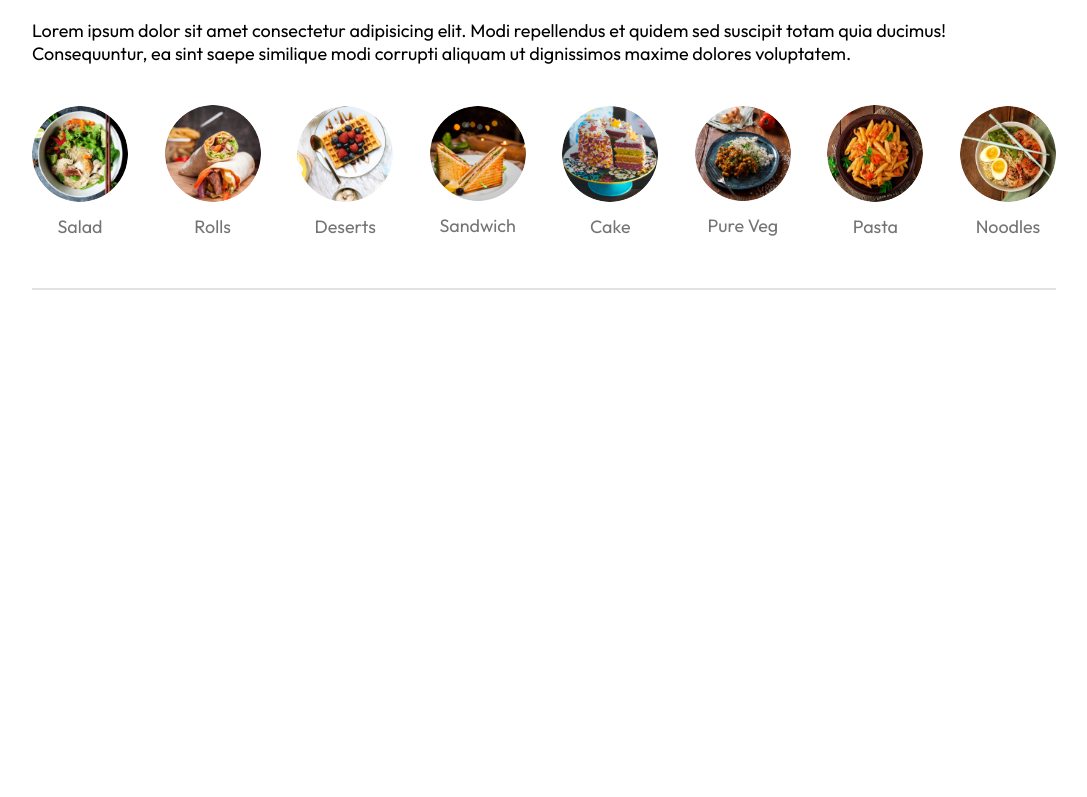
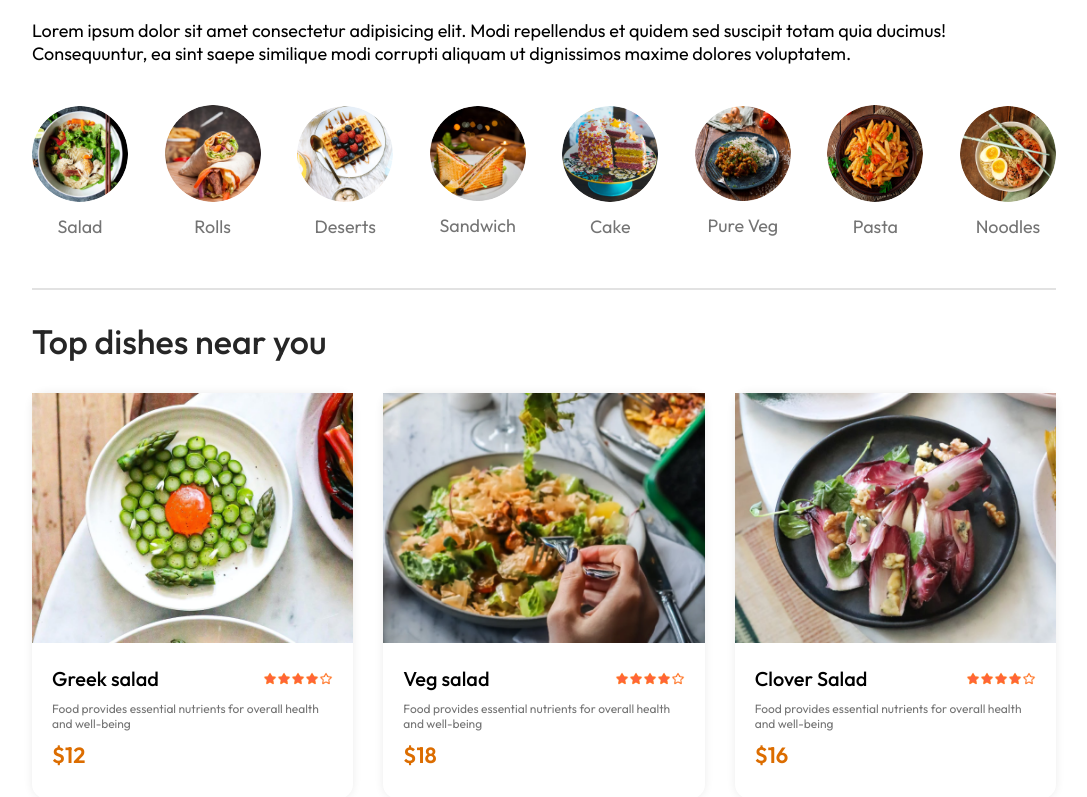
Before and after one commit to ayselhasanli/foodToGo-delivery-page, a React (Vite) app in the folder frontend/: page / in a window 1280 px wide. Shown: the part 649-1446 px from the top of the page, without its empty margins (96-1183 px from the left). Before the commit the page ends 949 px from the top, so only its background shows below. Built offline with nearby package versions, Linux system fonts and the light colour scheme.

Commit message:
Food list created in home page

```diff
--- a/frontend/src/components/ExploreMenu/ExploreMenu.css
+++ b/frontend/src/components/ExploreMenu/ExploreMenu.css
@@ -43,6 +43,11 @@
   cursor: pointer;
 }
 
+.explore-menu .explore-menu-list .menu-list-item .active {
+  border: 4px solid var(--orange);
+  padding: 0.2rem;
+}
+
 .explore-menu hr {
   margin: 1rem 0;
   height: 0.2rem;
--- a/frontend/src/components/ExploreMenu/ExploreMenu.jsx
+++ b/frontend/src/components/ExploreMenu/ExploreMenu.jsx
@@ -1,7 +1,7 @@
 import "./ExploreMenu.css";
 import { menu_list } from "../../assets/assets";
 
-const ExploreMenu = () => {
+const ExploreMenu = ({category, setCategory}) => {
   return (
     <div className="explore-menu" id="exploreMenu">
       <h1>Explore our menu</h1>
@@ -14,8 +14,20 @@
       <div className="explore-menu-list">
         {menu_list.map((item, index) => {
           return (
-            <div key={index} className="menu-list-item">
-              <img src={item.menu_image} alt="" />
+            <div
+              onClick={() =>
+                setCategory((prev) =>
+                  prev === item.menu_name ? "All" : item.menu_name
+                )
+              }
+              key={index}
+              className="menu-list-item"
+            >
+              <img
+                className={category === item.menu_name ? "active" : ""}
+                src={item.menu_image}
+                alt=""
+              />
               <p>{item.menu_name}</p>
             </div>
           );
--- /dev/null
+++ b/frontend/src/components/FoodDisplay/FoodDisplay.css
@@ -0,0 +1,16 @@
+.food-display {
+  margin-top: 2rem;
+}
+
+.food-display h1 {
+  color: var(--dark-gray);
+  font-weight: 500;
+}
+
+.food-display .food-display-list {
+  display: grid;
+  grid-template-columns: repeat(auto-fill, minmax(240px, 1fr));
+  margin-top: 3rem;
+  gap: 3rem;
+  row-gap: 5rem;
+}
--- /dev/null
+++ b/frontend/src/components/FoodDisplay/FoodDisplay.jsx
@@ -0,0 +1,30 @@
+import { useContext } from "react";
+import "./FoodDisplay.css";
+import { StoreContext } from "../../context/StoreContext";
+import FoodItem from "../FoodItem/FoodItem";
+
+const FoodDisplay = ({ category }) => {
+  const { food_list } = useContext(StoreContext);
+
+  return (
+    <div className="food-display" id="foodList">
+      <h1>Top dishes near you</h1>
+      <div className="food-display-list">
+        {food_list.map((item, index) => {
+          return (
+            <FoodItem
+              key={index}
+              id={item._id}
+              name={item.name}
+              description={item.description}
+              img={item.image}
+              price={item.price}
+            />
+          );
+        })}
+      </div>
+    </div>
+  );
+};
+
+export default FoodDisplay;
--- /dev/null
+++ b/frontend/src/components/FoodItem/FoodItem.css
@@ -0,0 +1,49 @@
+.food-item {
+  width: 100%;
+  margin: 0 auto;
+  border-radius: 1.5rem;
+  box-shadow: 0px 0px 10px #00000015;
+  transition: var(--transition);
+  animation: fadeIn 3s;
+}
+
+.food-item .food-item-image-container img {
+  width: 100%;
+  border: 15px 15px 0 0;
+}
+
+.food-item .food-item-info {
+  padding: 2rem;
+}
+
+.food-item .food-item-info {
+  padding: 2rem;
+}
+
+.food-item .food-item-info .food-item-name-rating {
+  display: flex;
+  align-items: center;
+  justify-content: space-between;
+  margin-bottom: 1rem;
+}
+
+.food-item .food-item-info .food-item-name-rating p {
+  font-size: 2rem;
+  font-weight: 500;
+}
+
+.food-item .food-item-info .food-item-name-rating img {
+  width: 7rem;
+}
+
+.food-item .food-item-info .food-item-description {
+  color: var(--gray);
+  font-size: 1.2rem;
+}
+
+.food-item .food-item-info .food-item-price {
+  color: var(--orange);
+  font-size: 2.2rem;
+  font-weight: 600;
+  margin: 1rem 0;
+}
--- /dev/null
+++ b/frontend/src/components/FoodItem/FoodItem.jsx
@@ -0,0 +1,22 @@
+import { assets } from "../../assets/assets";
+import "./FoodItem.css";
+
+const FoodItem = ({ id, name, price, description, img }) => {
+  return (
+    <div className="food-item">
+      <div className="food-item-image-container">
+        <img src={img} className="food-item-image" alt="food-item-image" />
+      </div>
+      <div className="food-item-info">
+        <div className="food-item-name-rating">
+          <p>{name}</p>
+          <img src={assets.rating_starts} alt="" />
+        </div>
+        <p className="food-item-description">{description}</p>
+        <p className="food-item-price">${price}</p>
+      </div>
+    </div>
+  );
+};
+
+export default FoodItem;
--- /dev/null
+++ b/frontend/src/context/StoreContext.jsx
@@ -0,0 +1,18 @@
+import { createContext } from "react";
+import { food_list } from "../assets/assets";
+
+export const StoreContext = createContext(null)
+
+const StoreContextProvider = (props) => {
+    const ContextValue = {
+        food_list
+    }
+
+    return (
+        <StoreContext.Provider value={ContextValue}>
+            {props.children}
+        </StoreContext.Provider>
+    )
+}
+
+export default StoreContextProvider
--- a/frontend/src/index.css
+++ b/frontend/src/index.css
@@ -1,4 +1,4 @@
-@import url('https://fonts.googleapis.com/css2?family=Outfit:wght@100..900&display=swap');
+@import url("https://fonts.googleapis.com/css2?family=Outfit:wght@100..900&display=swap");
 
 * {
   padding: 0;
@@ -15,8 +15,8 @@
   min-height: 100vh;
 }
 
-:root{
-  --orange: #f9bb4e;
+:root {
+  --orange: #dc6d00;
   --light-purple: #49557e;
   --white: #ffffff;
   --light-gray: #e2e2e2;
@@ -34,33 +34,32 @@
   list-style: none;
 }
 
-h1{
+h1 {
   font-size: 3.4rem;
 }
 
-h2{
-  font-size: 3.0rem;
+h2 {
+  font-size: 3rem;
 }
 
-p{
+p {
   font-size: 1.8rem;
 }
 
-button{
+button {
   cursor: pointer;
 }
 
-.app{
+.app {
   width: 80%;
   margin: 0 auto;
 }
 
-
 @keyframes fadeIn {
-  0%{
+  0% {
     opacity: 0%;
   }
-  100%{
+  100% {
     opacity: 100%;
   }
 }
--- a/frontend/src/main.jsx
+++ b/frontend/src/main.jsx
@@ -1,10 +1,13 @@
-import ReactDOM from 'react-dom/client'
-import App from './App.jsx'
-import './index.css'
-import {BrowserRouter} from 'react-router-dom'
+import ReactDOM from "react-dom/client";
+import App from "./App.jsx";
+import "./index.css";
+import { BrowserRouter } from "react-router-dom";
+import StoreContextProvider from "./context/StoreContext.jsx";
 
 ReactDOM.createRoot(document.getElementById("root")).render(
   <BrowserRouter>
-    <App />
+    <StoreContextProvider>
+      <App />
+    </StoreContextProvider>
   </BrowserRouter>
 );
--- a/frontend/src/pages/Home/Home.jsx
+++ b/frontend/src/pages/Home/Home.jsx
@@ -1,11 +1,15 @@
 import './Home.css'
 import Header from '../../components/Header/Header'
 import ExploreMenu from '../../components/ExploreMenu/ExploreMenu'
+import { useState } from 'react'
+import FoodDisplay from '../../components/FoodDisplay/FoodDisplay'
 const Home = () => {
+  const [category, setCategory] = useState("All")
   return (
     <div>
       <Header/>
-      <ExploreMenu/>
+      <ExploreMenu category={category} setCategory={setCategory}/>
+      <FoodDisplay category={category} />
     </div>
   )
 }
```
